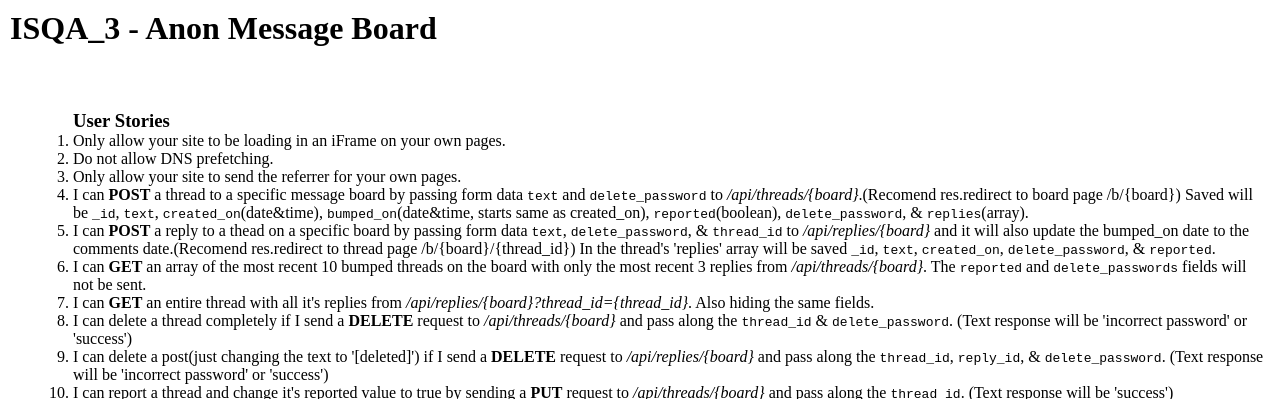
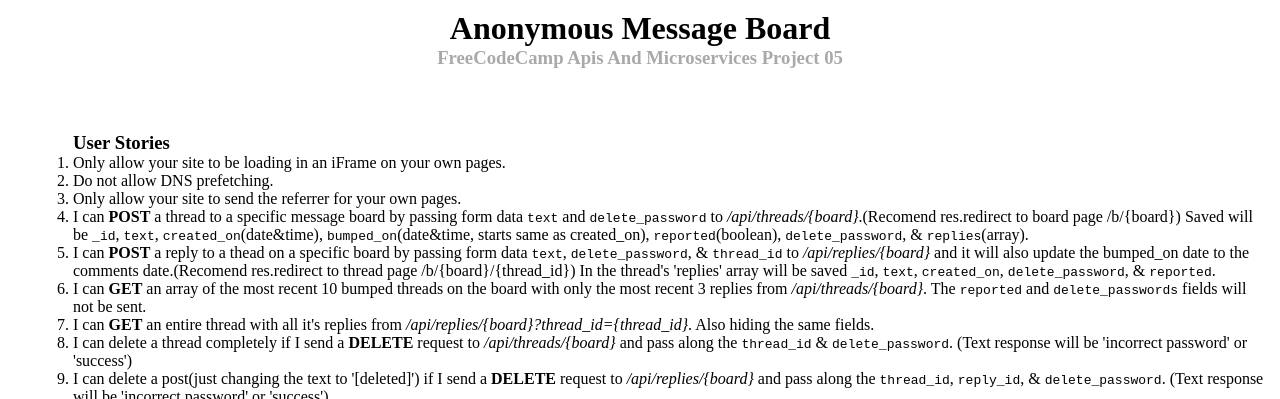
Before and after one commit to Achenson/anonymous-message-board, a website: page views/index.html in a window 1280 px wide. Shown: the top 399 px of the page. Drawn offline with nearby package versions, Linux system fonts and the light colour scheme; files that its build step writes are made by us from their sources.

Commit message:
index.html title

```diff
--- a/views/index.html
+++ b/views/index.html
@@ -11,9 +11,12 @@
   </head>
   <body>
     <header>
-      <h1>
-        ISQA_3 - Anon Message Board
+      <h1 style="text-align: center">
+        Anonymous Message Board
       </h1>
+      <h3 style="color: darkgray; text-align: center">
+        FreeCodeCamp Apis And Microservices Project 05
+      </h3>
     </header>
     <div id='userstories' style='margin-left: 5%; margin-top: 5%'>
       <h3>User Stories</h3>
```
